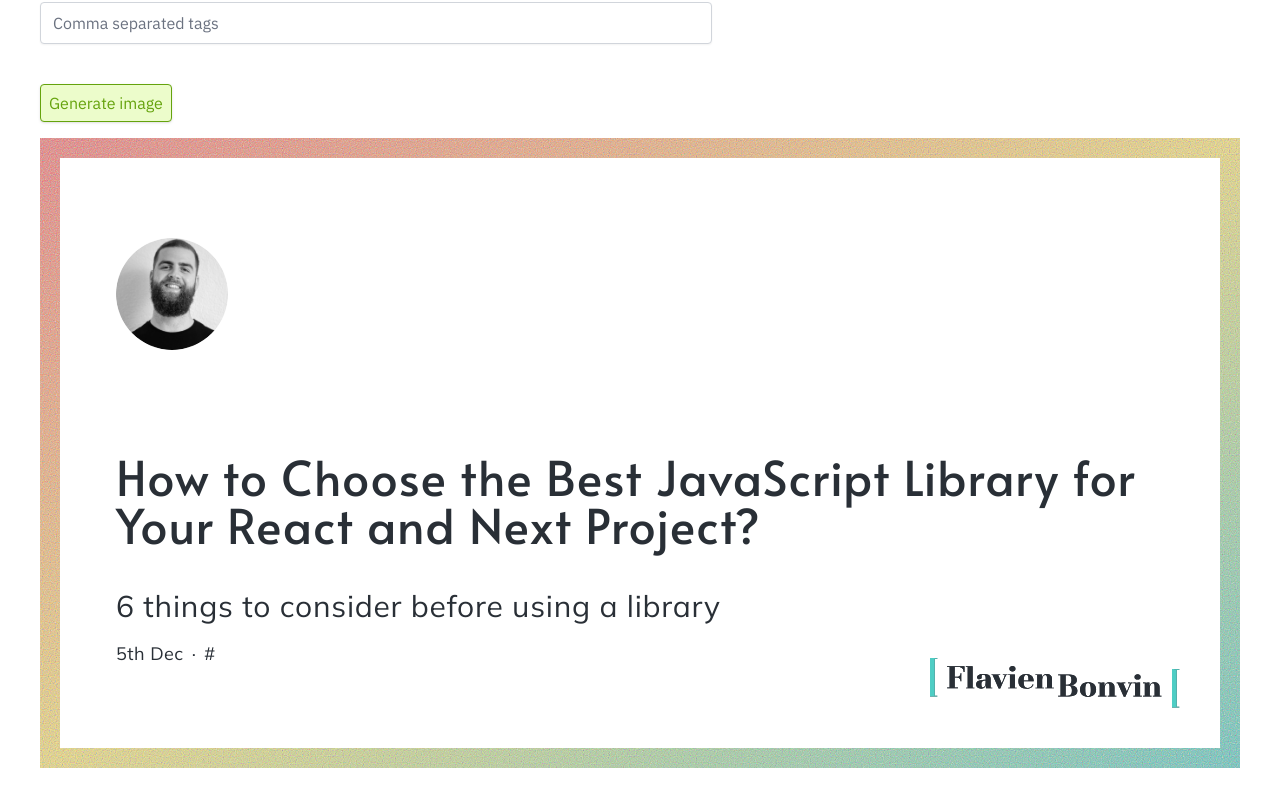
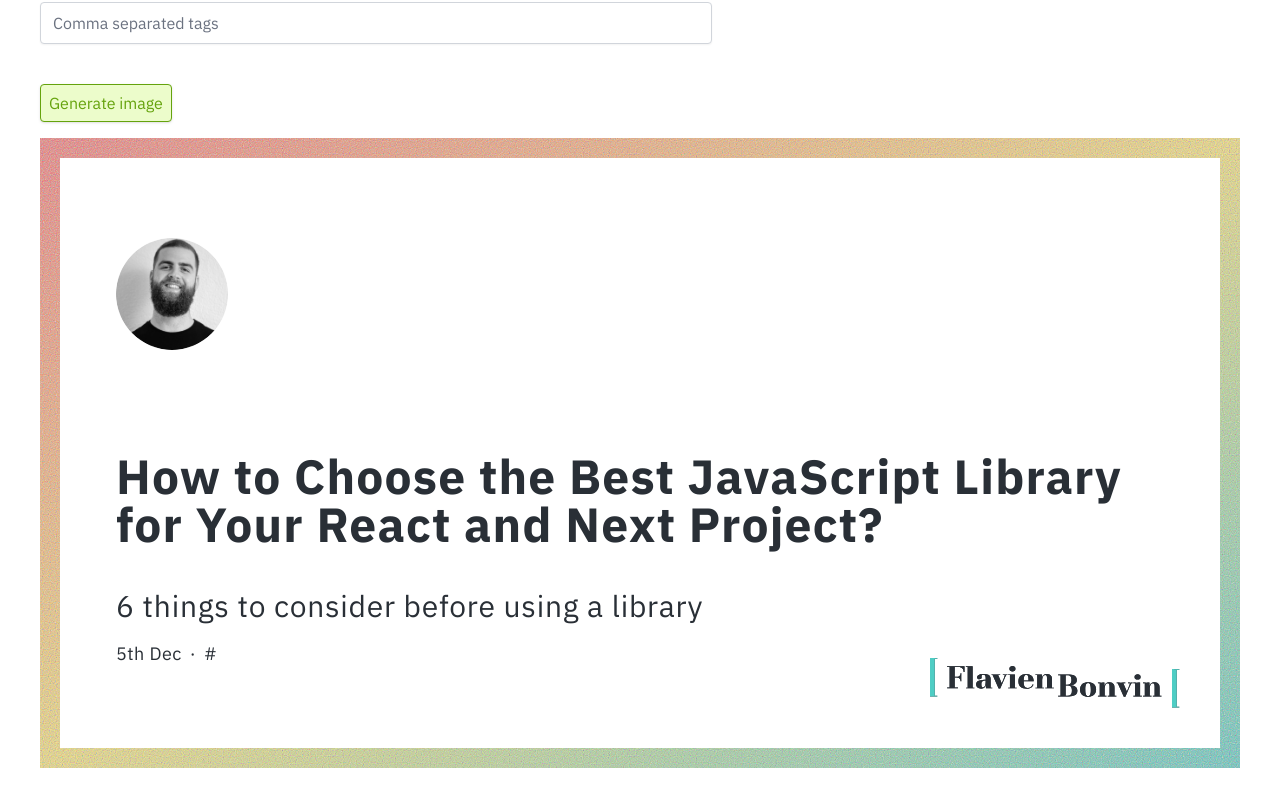
Before and after one commit to flavienbonvin/blog-meta-og-image, a Next.js app: page / in a window 1280 px wide. Shown: the part 612-1418 px from the top of the page. Built offline with nearby package versions, Linux system fonts and the light colour scheme.

Commit message:
Add custom fonts

```diff
--- a/components/cardNoise.tsx
+++ b/components/cardNoise.tsx
@@ -1,9 +1,6 @@
 import Image from "next/image"
 
 import { Alata, Mulish } from "@next/font/google"
-
-const alata = Alata({ weight: ["400"] })
-const mulish = Mulish({ weight: ["200", "300", "400", "700", "800"] })
 
 interface Props {
   title: string
@@ -41,15 +38,15 @@ const CardNoise = ({ title, subtitle, tags, publicationDate }: Props) => {
           />
         </div>
         <h1
-          className={`mb-10 text-5xl font-bold tracking-wide text-[#292F36] ${alata.className}`}>
+          className={`--font-alata mb-10 text-5xl font-bold tracking-wide text-[#292F36]`}>
           {title}
         </h1>
         <h2
-          className={`mb-4 text-3xl tracking-wide text-[#292F36] ${mulish.className}`}>
+          className={`--font-mulish mb-4 text-3xl tracking-wide text-[#292F36]`}>
           {subtitle}
         </h2>
         <div
-          className={`flex gap-2 text-lg tracking-wide text-[#292F36] ${mulish.className}`}>
+          className={`--font-mulish flex gap-2 text-lg tracking-wide text-[#292F36]`}>
           <span>{publicationDate}</span>
           {splittedTags && splittedTags.length > 0 && (
             <>
--- a/pages/_app.tsx
+++ b/pages/_app.tsx
@@ -1,7 +1,14 @@
 import "../styles/globals.css"
 import type { AppProps } from "next/app"
 
-import { IBM_Plex_Sans } from "@next/font/google"
+import { IBM_Plex_Sans, Alata, Mulish } from "@next/font/google"
+
+const alata = Alata({ weight: ["400"], variable: "--font-alata" })
+const mulish = Mulish({
+  weight: ["200", "300", "400", "700", "800"],
+  variable: "--font-mulish",
+})
+
 const font = IBM_Plex_Sans({
   subsets: ["latin"],
   variable: "--font-plex",
@@ -10,7 +17,7 @@ const font = IBM_Plex_Sans({
 
 function MyApp({ Component, pageProps }: AppProps) {
   return (
-    <main className={font.className}>
+    <main className={(alata.className, mulish.className, font.className)}>
       <Component {...pageProps} />
     </main>
   )
--- a/styles/globals.css
+++ b/styles/globals.css
@@ -3,6 +3,10 @@
 @tailwind utilities;
 
 @layer base {
+  html {
+    font-family: --font-plex;
+  }
+
   [type="text"],
   [type="email"],
   [type="url"],
```
